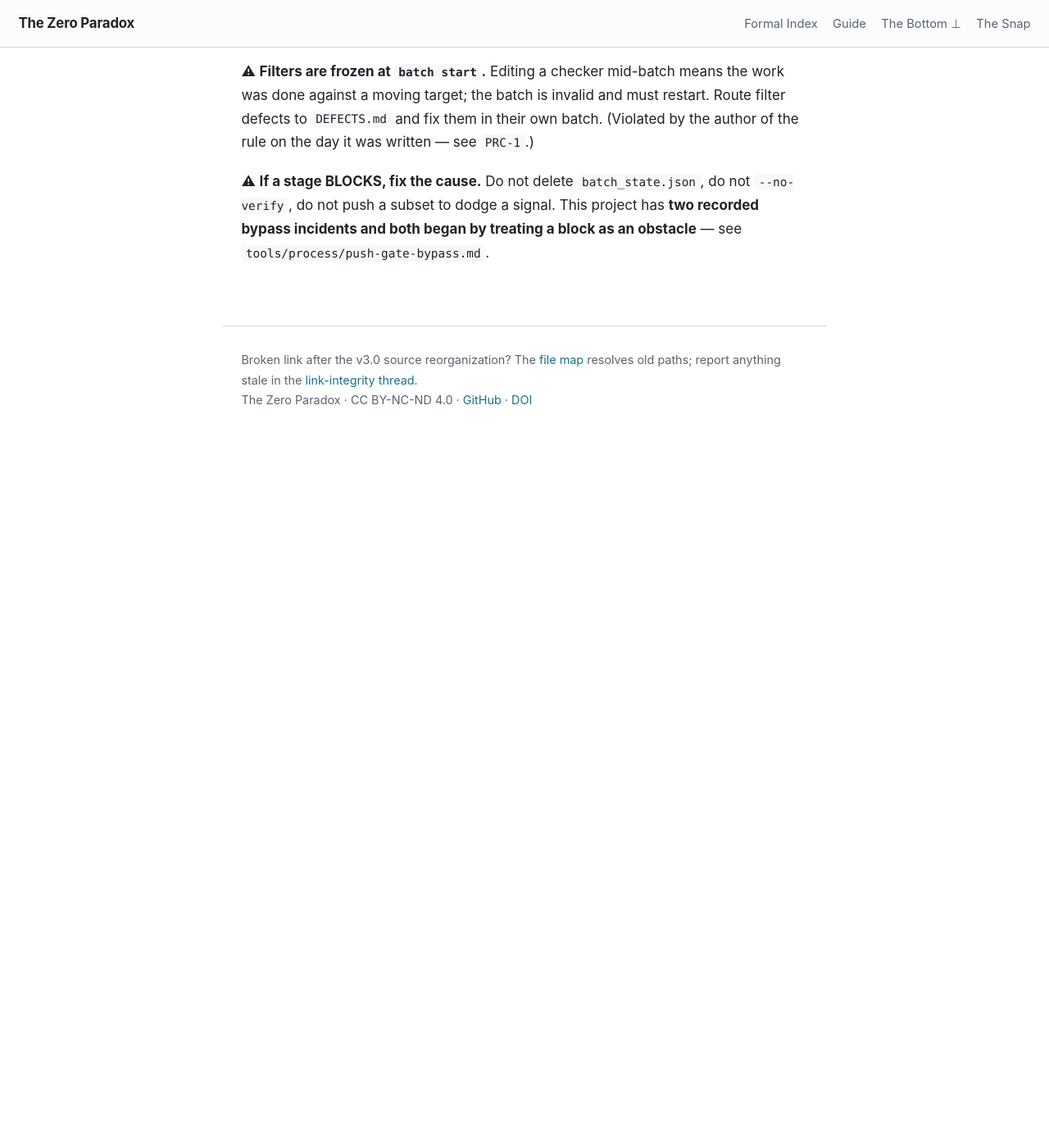
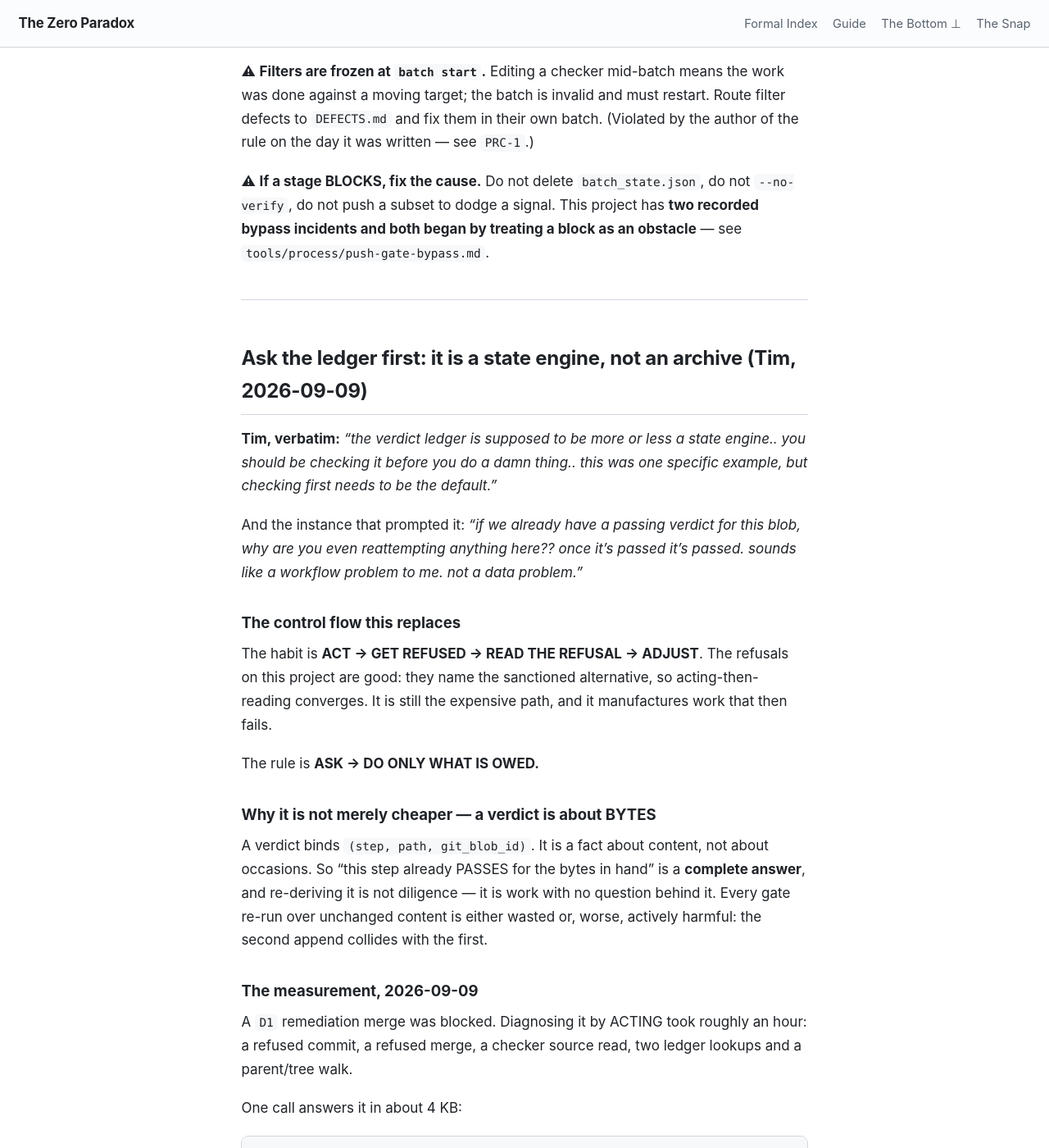
Before and after one commit to timbrigham/ZeroParadox, a Jekyll site: the page built from tools/process/pipeline.md, in a window 1280 px wide and 1400 px high, scrolled down 3047 px. Shown: the whole window at 82% size. Built offline with Jekyll 4.4.1, drawn with Linux system fonts in a browser that asks for light colours; our own code applies the rules of GitHub Pages for plain Markdown files; before the commit the page ends 3596 px from its top, so only the background shows below that; some of the changed text lies outside the part shown.

Commit message:
Add R-LEDGER: ask what is owed before acting

```diff
--- a/tools/process/pipeline.md
+++ b/tools/process/pipeline.md
@@ -96,3 +96,76 @@ and fix them in their own batch. (Violated by the author of the rule on the day
 ⚠ **If a stage BLOCKS, fix the cause.** Do not delete `batch_state.json`, do not `--no-verify`, do
 not push a subset to dodge a signal. This project has **two recorded bypass incidents and both began
 by treating a block as an obstacle** — see `tools/process/push-gate-bypass.md`.
+
+---
+
+## Ask the ledger first: it is a state engine, not an archive (Tim, 2026-09-09)
+
+**Tim, verbatim:** *"the verdict ledger is supposed to be more or less a state engine.. you should be
+checking it before you do a damn thing.. this was one specific example, but checking first needs to
+be the default."*
+
+And the instance that prompted it: *"if we already have a passing verdict for this blob, why are you
+even reattempting anything here?? once it's passed it's passed. sounds like a workflow problem to me.
+not a data problem."*
+
+### The control flow this replaces
+
+The habit is **ACT → GET REFUSED → READ THE REFUSAL → ADJUST**. The refusals on this project are
+good: they name the sanctioned alternative, so acting-then-reading converges. It is still the
+expensive path, and it manufactures work that then fails.
+
+The rule is **ASK → DO ONLY WHAT IS OWED.**
+
+### Why it is not merely cheaper — a verdict is about BYTES
+
+A verdict binds `(step, path, git_blob_id)`. It is a fact about content, not about occasions. So
+"this step already PASSES for the bytes in hand" is a **complete answer**, and re-deriving it is not
+diligence — it is work with no question behind it. Every gate re-run over unchanged content is
+either wasted or, worse, actively harmful: the second append collides with the first.
+
+### The measurement, 2026-09-09
+
+A `D1` remediation merge was blocked. Diagnosing it by ACTING took roughly an hour: a refused
+commit, a refused merge, a checker source read, two ledger lookups and a parent/tree walk.
+
+One call answers it in about 4 KB:
+
+    progress(action='push', ref='<the fix commit>', admission=[...])
+
+      17/19 satisfied
+      adversary  STALE  covered 73/74  owes_a_pass 1  remedy: run the step and record
+      editorial  STALE  covered 74/75  owes_a_pass 1  remedy: run the step and record
+      green: check_encoding, check_paths, check_pov, check_prose, decls, guards, ... (17)
+
+**`check_encoding` was already green at that tree.** The merge's pipeline re-derived seventeen
+recorded, passing verdicts and then blocked on the one it could not re-append. The block was
+manufactured entirely by work that had no reason to happen, and the real remaining work was never
+mechanical at all — two review records over one path each.
+
+### ⚠ The contract already said this, which is why it is a rule and not a feature request
+
+    gitRobot        "START HERE: admission(action='push') - ~665 bytes, and it is what
+                     verdictLedger's progress(), coverage_gap() and can_push() refuse without."
+    verdictLedger   "START HERE: status() ... then progress(...) which answers 'can I proceed'
+                     in ~4KB."
+    admission()     "measured over one night, progress 6 calls against 60 for inventory and status"
+
+The tools were built for this flow and published with it. The 6-against-60 is the server author's
+own measurement of exactly this failure. **The gap is behavioural, not technical.**
+
+### The order
+
+1. `gitRobot admission(action=...)` — the set of steps that must be green. ~665 bytes.
+2. `verdictLedger progress(action=..., ref=..., admission=[...])` — what is unsatisfied, the remedy
+   per step, and what is already green. ~4 KB.
+3. Do only what step 2 named. Run no gate whose verdict is already recorded and passing for the
+   content in hand.
+
+⚠ `status().would_block_push` is TIP-SCOPED and is not the range answer; `can_push(rev_range=...)`
+is. Reading the tip field as the push answer is a recorded trap.
+
+⛔ The narrow half of this is mechanizable and is filed as `D1M-1`: the append path should consult
+the basis before appending. **The hazard is the narrowing** — "already recorded" must mean *this
+step, this basis, verdict PASS* and nothing wider, or the fix turns every genuine `V`-rule rejection
+green on the push path.
```
Also changed, not shown: CLAUDE.md (+16 -12 lines), tools/process/not-in-the-library.md (+31 -0 lines).
